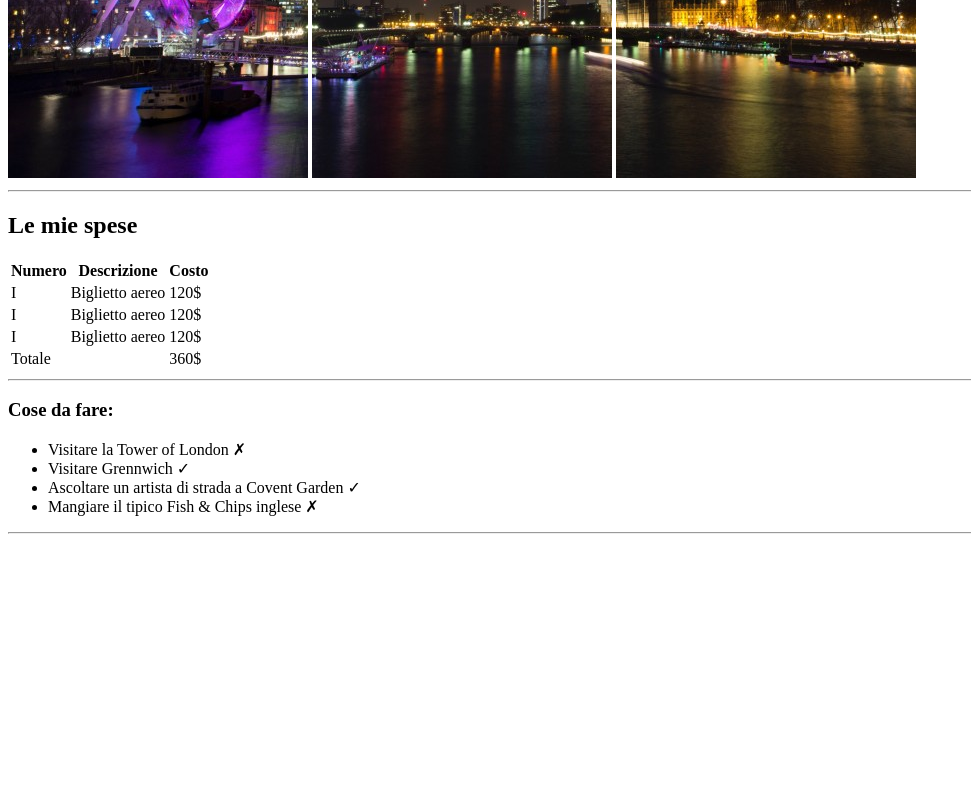
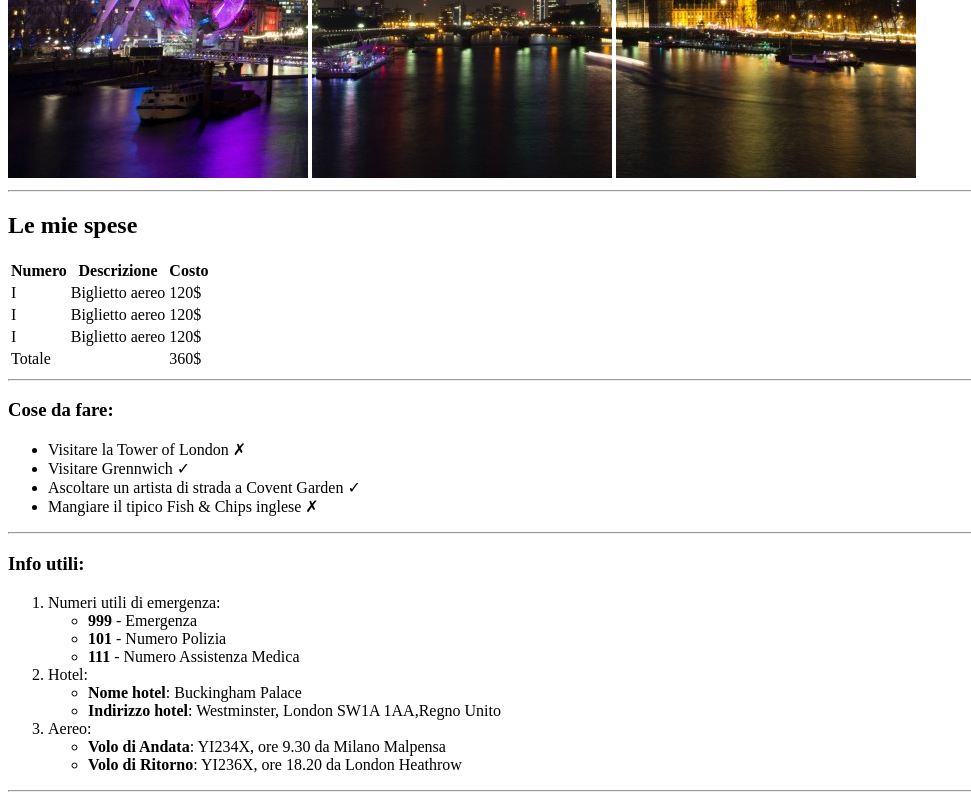
Before and after one commit to RubaCodes/html-london-trip, a plain HTML site: page index.html in a window 1280 px wide. Shown: the part 502-1302 px from the top of the page, without its empty margins (0-971 px from the left). Before the commit the page ends 1044 px from the top, so only its background shows below. Drawn offline with Linux system fonts and the light colour scheme.

Commit message:
Implementazione info utili

```diff
--- a/index.html
+++ b/index.html
@@ -64,7 +64,29 @@
     <!-- /To do list -->
     <!-- Info utili -->
     <section>
-
+        <h3>Info utili:</h3>
+        <ol>
+            <li>Numeri utili di emergenza:
+                <ul>
+                    <li><strong>999</strong> - Emergenza</li>
+                    <li><strong>101</strong> - Numero Polizia</li>
+                    <li><strong>111</strong> - Numero Assistenza Medica</li>
+                </ul>
+            </li>
+            <li>Hotel:
+                <ul>
+                    <li><strong>Nome hotel</strong>: Buckingham Palace</li>
+                    <li><strong>Indirizzo hotel</strong>: Westminster, London SW1A 1AA,Regno Unito</li>
+                </ul>
+            </li>
+            <li>Aereo:
+                <ul>
+                    <li><strong>Volo di Andata</strong>: YI234X, ore 9.30 da Milano Malpensa</li>
+                    <li><strong>Volo di Ritorno</strong>: YI236X, ore 18.20 da London Heathrow</li>
+                </ul>
+            </li>
+        </ol>
+        <hr>
     </section>
     <!-- /Info utili -->
 
```
